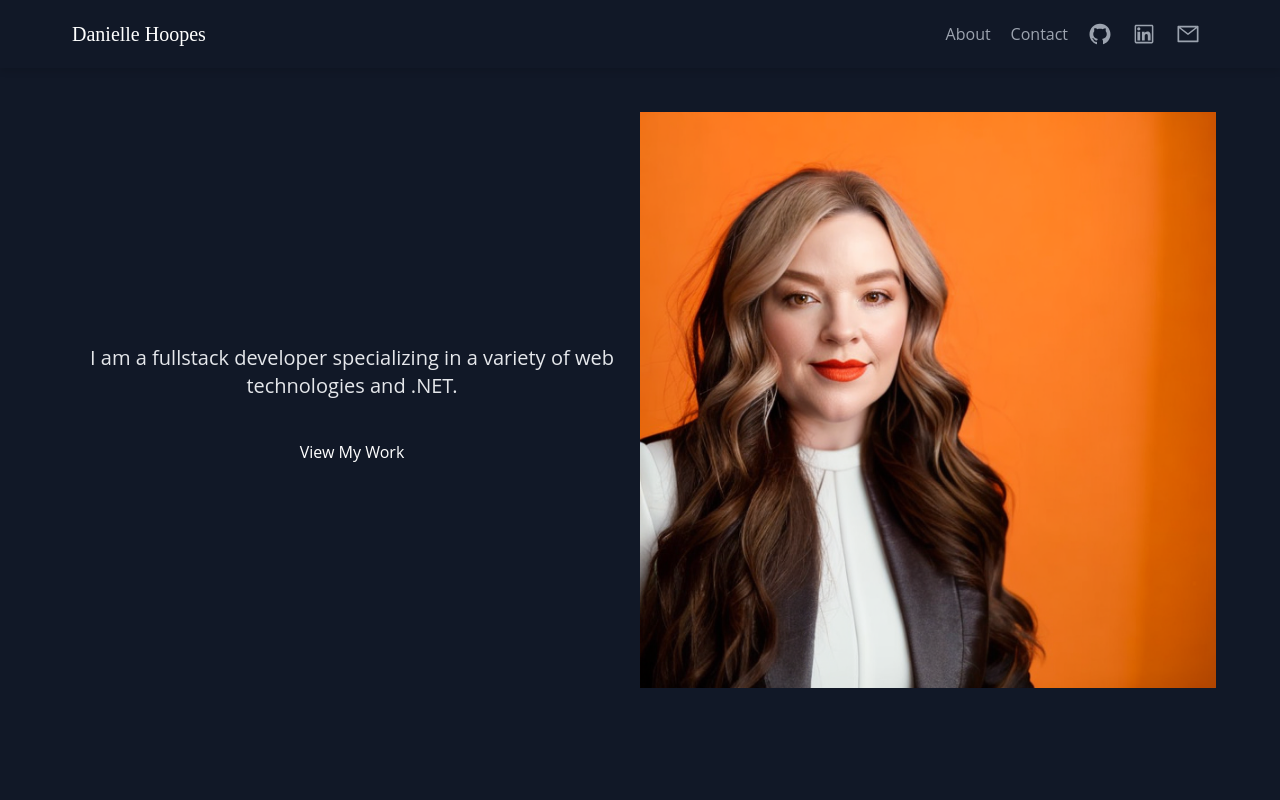
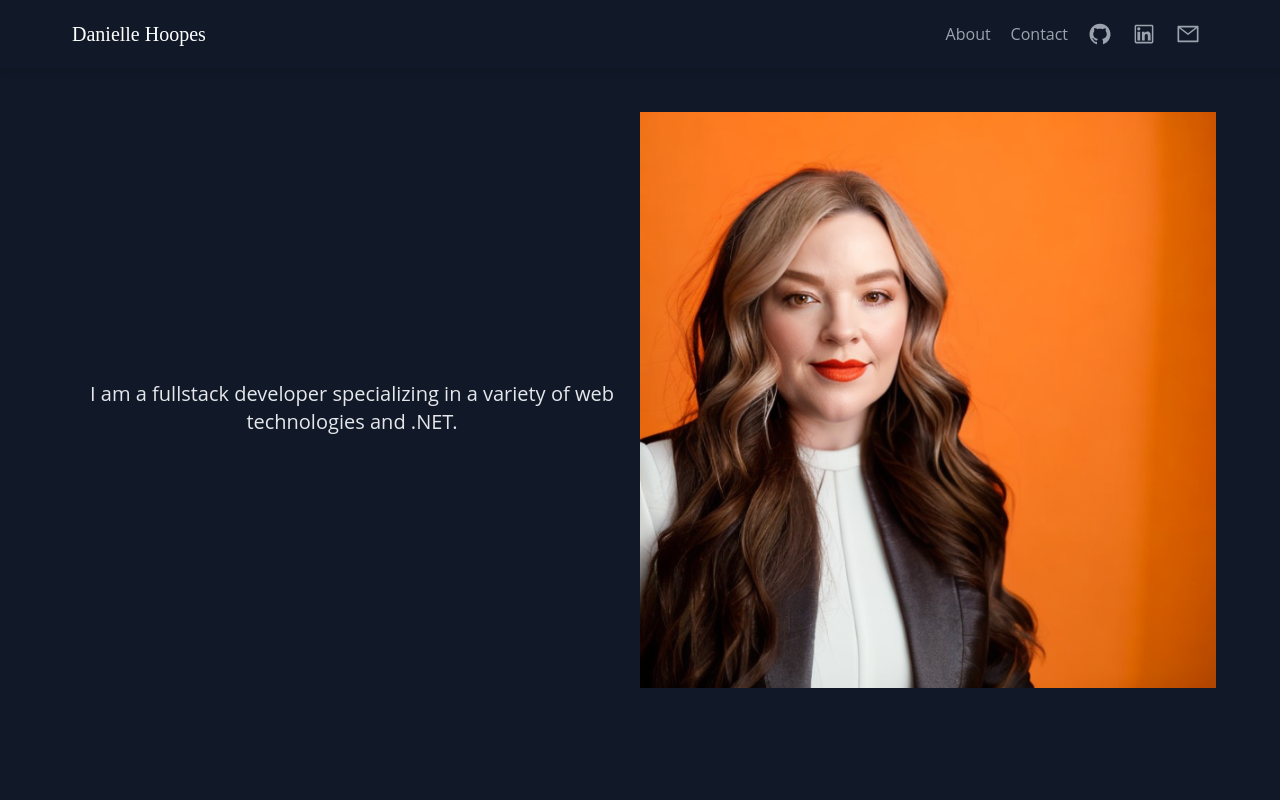
Before and after one commit to hereshecodes/hereshecodes.app, a React (Create React App) app: page / in a window 1280 px wide. Shown: the top 800 px of the page. Built offline with nearby package versions, Linux system fonts and the light colour scheme.

Commit message:
Update Hero.js

```diff
--- a/src/components/Hero.js
+++ b/src/components/Hero.js
@@ -10,7 +10,7 @@ function Hero() {
       <div className="container mx-auto flex flex-col md:flex-row items-center">
         <div className="text-center md:text-left md:w-1/2">
           <p className="text-xl text-gray-200 mt-4">I am a fullstack developer specializing in a variety of web technologies and .NET.</p>
-          <a href="#projects" className="mt-8 px-6 py-2 bg-primary text-white rounded hover:bg-hover-primary inline-block">View My Work</a>
+          {/* <a href="#projects" className="mt-8 px-6 py-2 bg-primary text-white rounded hover:bg-hover-primary inline-block">View My Work</a> */}
         </div>
         <div className="md:w-1/2">
           <img src={heroImage} alt="Hero" className="w-full h-auto object-cover"/>
```
